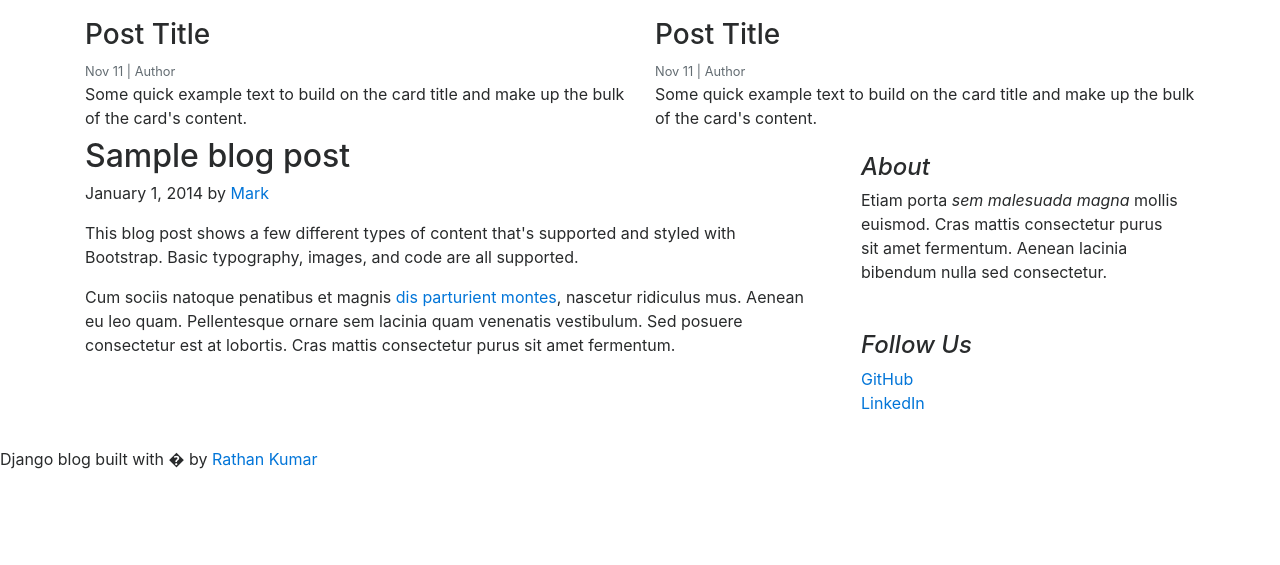
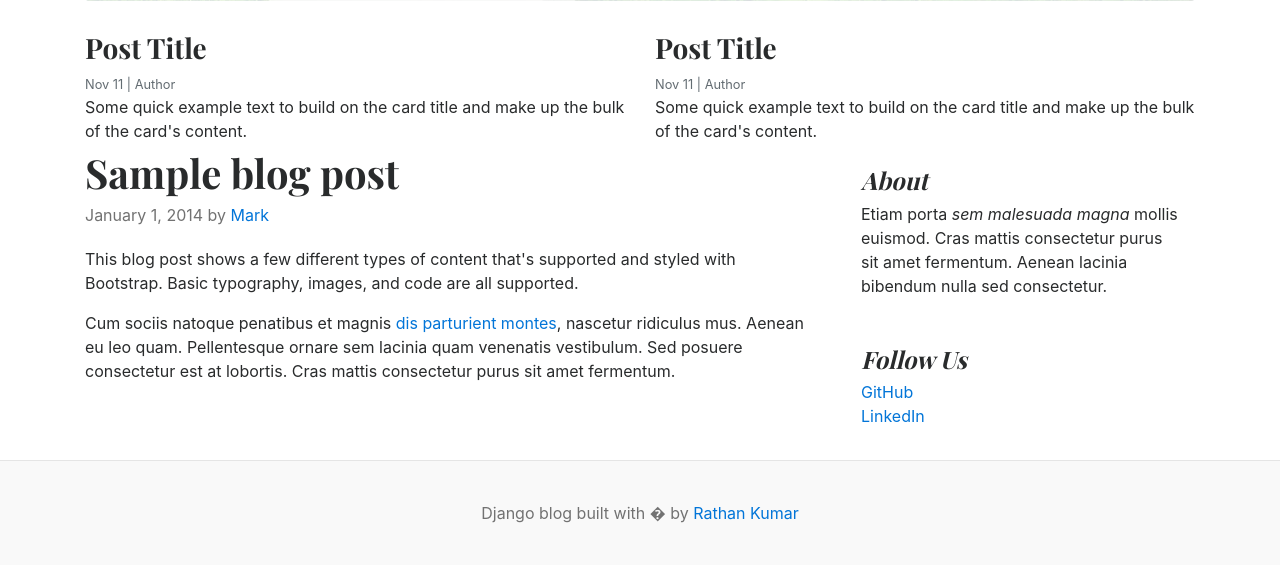
Before and after one commit to Nahiduzzaman8/Full-Featured-Blog-Site, a Django app: page / in a window 1280 px wide. Shown: the part 470-1035 px from the top of the page. Before the commit the page ends 939 px from the top, so only its background shows below. Run offline with Django 4.2, Linux system fonts and the light colour scheme.

Commit message:
done with static folder

```diff
--- a/blog_main/settings.py
+++ b/blog_main/settings.py
@@ -116,7 +116,10 @@ USE_TZ = True
 # https://docs.djangoproject.com/en/4.2/howto/static-files/
 
 STATIC_URL = 'static/'
-
+STATIC_ROOT = BASE_DIR / 'static'
+STATICFILES_DIRS = [
+    'blog_main/static',
+]
 
 # Default primary key field type
 # https://docs.djangoproject.com/en/4.2/ref/settings/#default-auto-field
--- /dev/null
+++ b/blog_main/static/css/blog.css
@@ -0,0 +1,69 @@
+/* stylelint-disable selector-list-comma-newline-after */
+
+.blog-header {
+  border-bottom: 1px solid #e5e5e5;
+}
+
+.blog-header-logo {
+  font-family: "Playfair Display", Georgia, "Times New Roman", serif/*rtl:Amiri, Georgia, "Times New Roman", serif*/;
+  font-size: 2.25rem;
+}
+
+.blog-header-logo:hover {
+  text-decoration: none;
+}
+
+h1, h2, h3, h4, h5, h6 {
+  font-family: "Playfair Display", Georgia, "Times New Roman", serif/*rtl:Amiri, Georgia, "Times New Roman", serif*/;
+}
+
+.display-4 {
+  font-size: 2.5rem;
+}
+@media (min-width: 768px) {
+  .display-4 {
+    font-size: 3rem;
+  }
+}
+
+.flex-auto {
+  flex: 0 0 auto;
+}
+
+.h-250 { height: 250px; }
+@media (min-width: 768px) {
+  .h-md-250 { height: 250px; }
+}
+
+/* Pagination */
+.blog-pagination {
+  margin-bottom: 4rem;
+}
+
+/*
+ * Blog posts
+ */
+.blog-post {
+  margin-bottom: 4rem;
+}
+.blog-post-title {
+  font-size: 2.5rem;
+}
+.blog-post-meta {
+  margin-bottom: 1.25rem;
+  color: #727272;
+}
+
+/*
+ * Footer
+ */
+.blog-footer {
+  padding: 2.5rem 0;
+  color: #727272;
+  text-align: center;
+  background-color: #f9f9f9;
+  border-top: .05rem solid #e5e5e5;
+}
+.blog-footer p:last-child {
+  margin-bottom: 0;
+}
--- a/templates/home.html
+++ b/templates/home.html
@@ -1,3 +1,5 @@
+{% load static %}
+
 <!DOCTYPE html>
 <html lang="en">
 <head>
@@ -7,7 +9,7 @@
     <title>Django Blogs</title>
     <link href="https://getbootstrap.com/docs/4.0/dist/css/bootstrap.min.css" rel="stylesheet">
     <link href="https://fonts.googleapis.com/css?family=Playfair+Display:700,900" rel="stylesheet">
-    <link href="css/blog.css" rel="stylesheet">
+    <link href="{% static 'css/blog.css' %}" rel="stylesheet">
   </head>
 <body>
     <div class="container">
@@ -42,7 +44,7 @@
 
 
 
-<div class="jumbotron p-3 p-md-5 text-white rounded bg-dark" style="background-image: url(/static/images/cricket2.jpg);background-blend-mode: overlay;background-size:cover;">
+<div class="jumbotron p-3 p-md-5 text-white rounded bg-dark" style="background-image: url('{% static "images/cricket.jpg" %}');background-blend-mode: overlay;background-size:cover;">
     <div class="col-md-8 px-0">
       <h1 class="display-4 font-italic">Title of a longer featured blog post</h1>
       <p class="lead my-3">Multiple lines of text that form the lede, informing new readers quickly and efficiently about what's most interesting in this post's contents.</p>
```
Also changed, not shown: blog_main/static/images/cricket.jpg (added).
